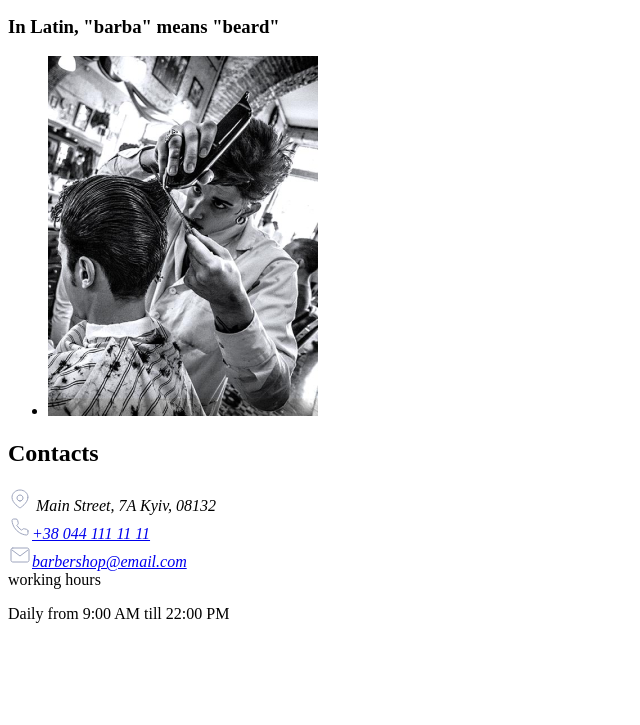
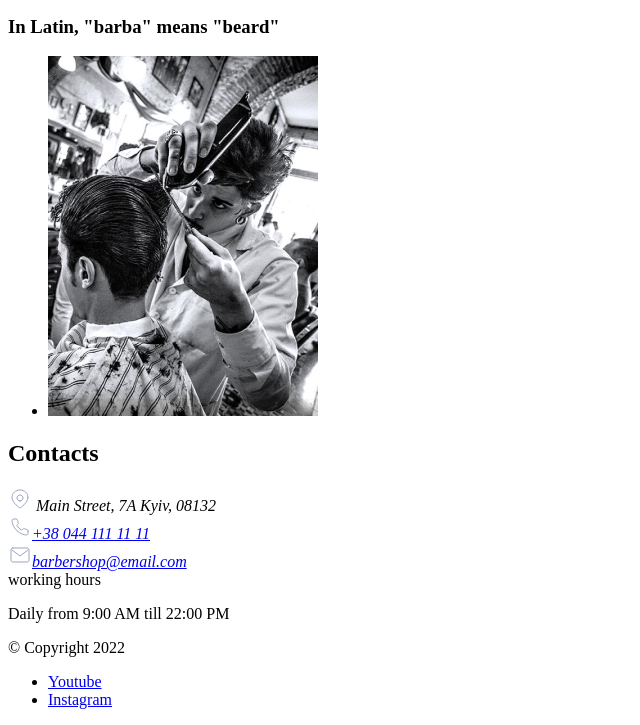
Before and after one commit to cornimbarbu/barbershop, a plain HTML site: page index.html in a window 1280 px wide. Shown: the part 2955-3680 px from the top of the page, without its empty margins (0-640 px from the left). Before the commit the page ends 3594 px from the top, so only its background shows below. Drawn offline with Linux system fonts and the light colour scheme.

Commit message:
Update index,html

```diff
--- a/index.html
+++ b/index.html
@@ -210,5 +210,28 @@
         </p>
       </section>
     </main>
+    <footer>
+      <span> &#169; Copyright 2022</span>
+      <ul>
+        <li>
+          <a
+            href="https://youtube.com"
+            target="_blank"
+            rel="noopener noreferrer nofollow"
+          >
+            Youtube</a
+          >
+        </li>
+        <li>
+          <a
+            href="https://instagram.com"
+            target="_blank"
+            rel="noopener noreferrer nofollow"
+          >
+            Instagram</a
+          >
+        </li>
+      </ul>
+    </footer>
   </body>
 </html>
```
